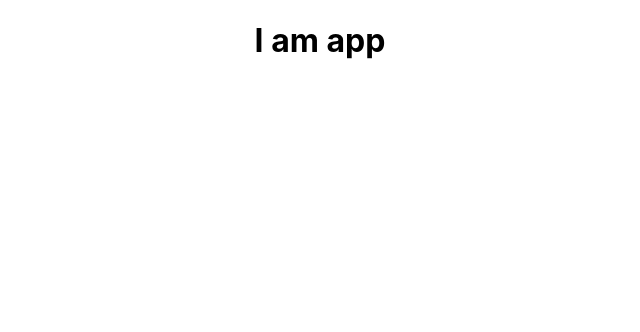
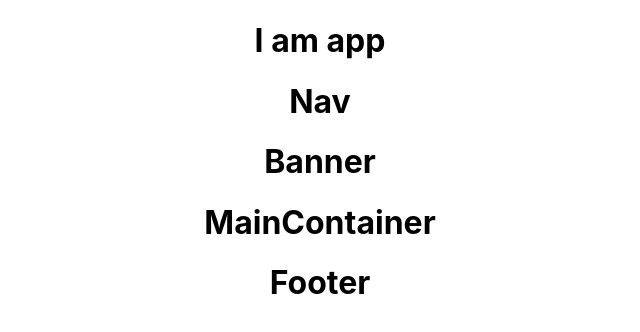
Before and after one commit to kelseyjdickson/growth, a React (Create React App) app: page / in a window 1280 px wide. Shown: the top 332 px of the page, without its empty margins (320-960 px from the left). Built offline with nearby package versions, Linux system fonts and the light colour scheme.

Commit message:
structure on app

```diff
--- a/src/App.js
+++ b/src/App.js
@@ -1,9 +1,17 @@
 import "./App.css";
+import Nav from "./Components/Nav/Nav";
+import Banner from "./Components/Banner/Banner";
+import MainContainer from "./Components/MainContainer/MainContainer";
+import Footer from "./Components/Footer/Footer";
 
 function App() {
   return (
     <div className="App">
       <h1>I am app</h1>
+      <Nav />
+      <Banner />
+      <MainContainer />
+      <Footer />
     </div>
   );
 }
```
Also changed, not shown: 1 other file (tests, documents, lock files or other folders).
